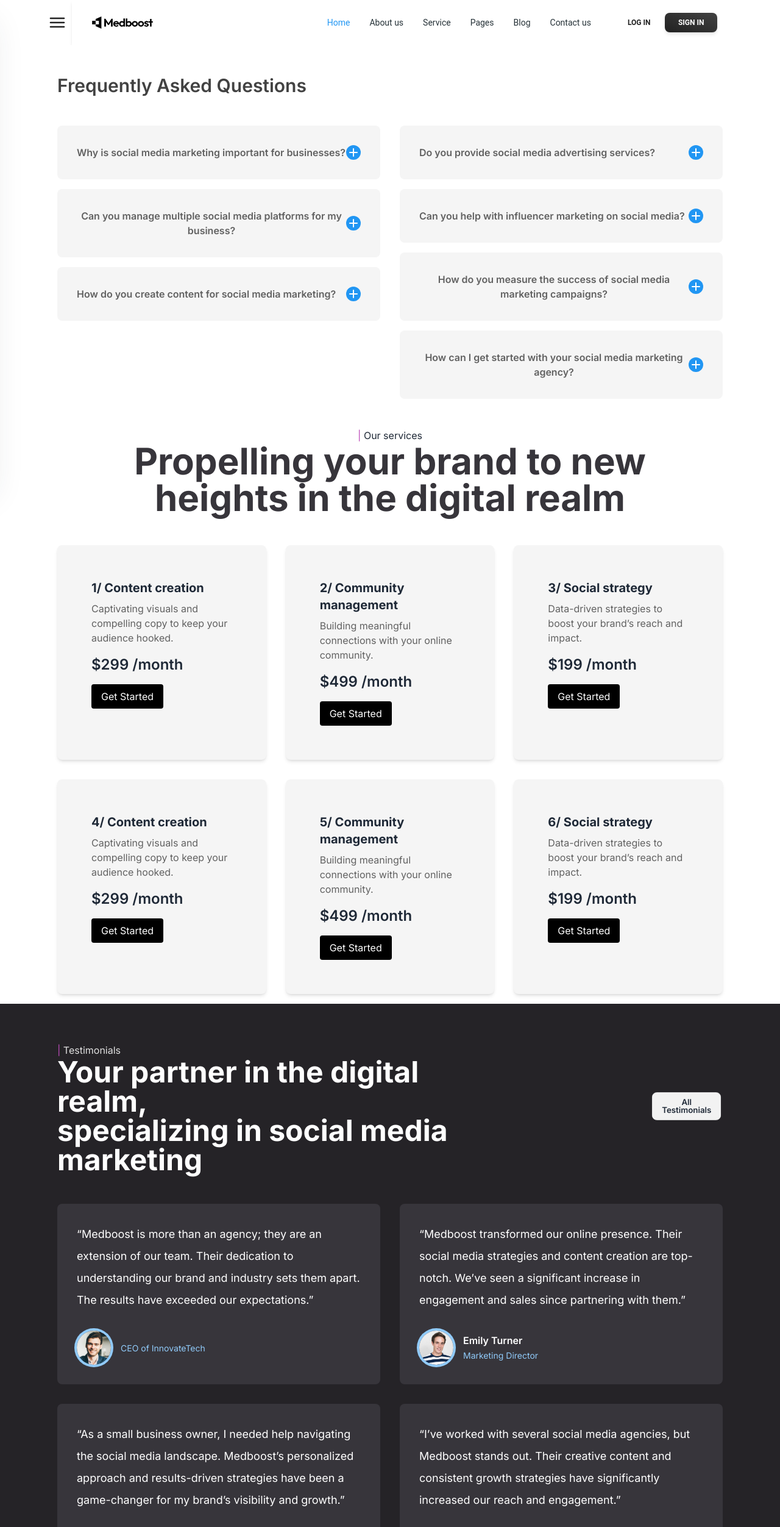
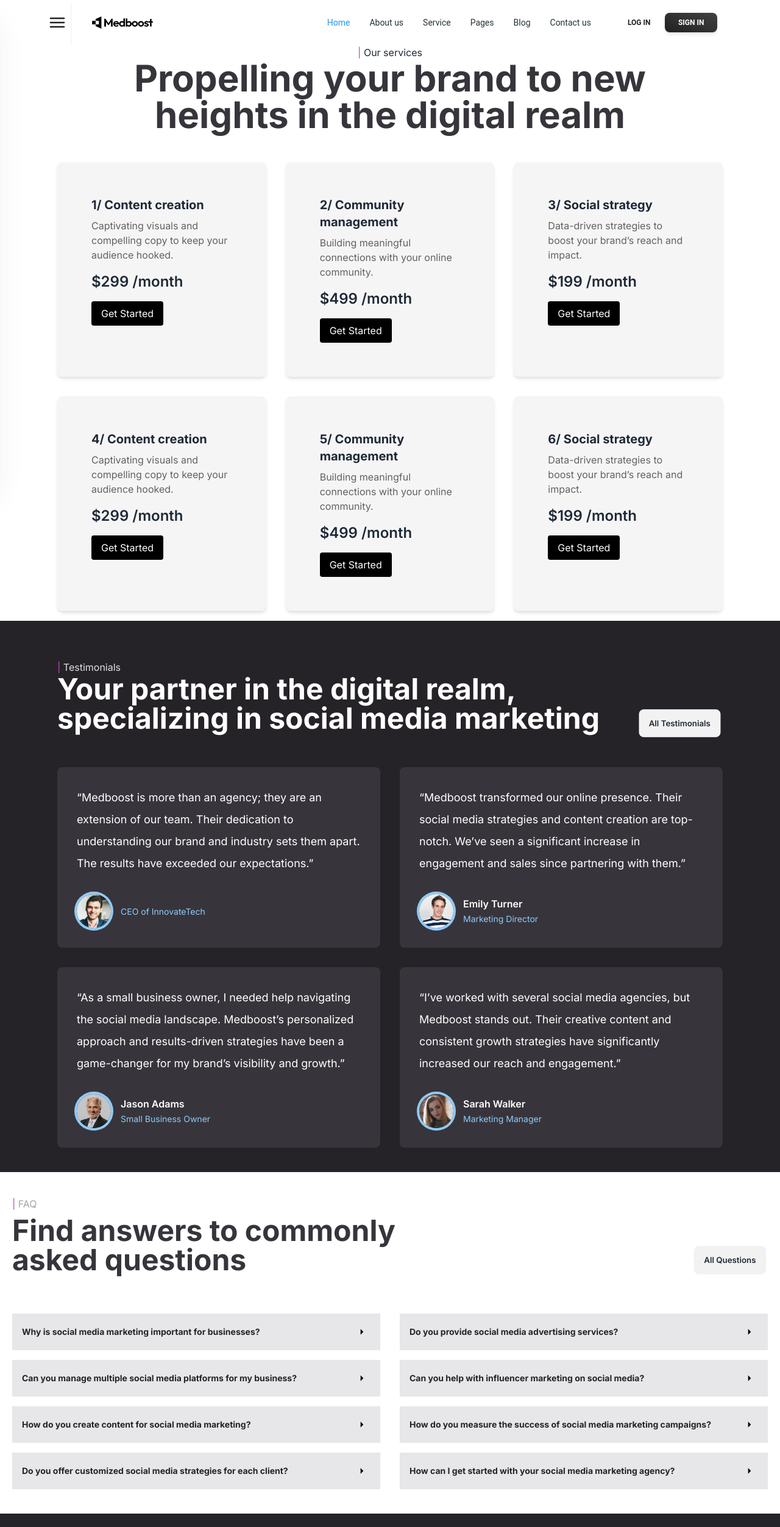
Before and after one commit to Nahidul-Islam-Siam/medboost, a Next.js app: page / in a window 1280 px wide. Shown: the top 2504 px of the page at 61% size. Built offline with nearby package versions, Linux system fonts and the light colour scheme.

Commit message:
faq done

```diff
--- a/src/app/page.js
+++ b/src/app/page.js
@@ -22,9 +22,10 @@ export default function Home() {
 
 
     </div>
-    <Faq/>
+
     <Pricing/>
     <Testimonials/>
+    <Faq/>
       <FreeConsultation/>
 
       <EmailSend/>
--- a/src/components/Component/Faq.jsx
+++ b/src/components/Component/Faq.jsx
@@ -1,5 +1,6 @@
 "use client";
 import React, { useState } from 'react';
+import { RiArrowDropUpFill, RiArrowDropRightFill } from "react-icons/ri";
 
 const Faq = () => {
   const [isOpen1, setIsOpen1] = useState(false);
@@ -9,129 +10,142 @@ const Faq = () => {
   const [isOpen5, setIsOpen5] = useState(false);
   const [isOpen6, setIsOpen6] = useState(false);
   const [isOpen7, setIsOpen7] = useState(false);
+  const [isOpen8, setIsOpen8] = useState(false);
 
   return (
-    <section className="bg-white dark:bg-gray-900">
-      <div className="container px-6 py-12 mx-auto">
-        <h1 className="text-2xl font-semibold text-gray-800 lg:text-3xl dark:text-white">Frequently Asked Questions</h1>
+    <section className="bg-white mx-5 mt-10 mb-10 dark:bg-gray-900">
+      <div className="mx-auto">
+        <div className="mt-6 md:flex md:items-center md:justify-between">
+          <div className="flex justify-between w-full">
+            <div>
+              <p className="text-[#A7A6A9] mb-2"><span className="text-[#BD4BB9]">| </span>FAQ</p>
+              <h1 className="font-bold grow text-3xl md:text-2xl text-[#37353B] lg:text-5xl">
+                Find answers to commonly <br /> asked questions
+              </h1>
+            </div>
+            <div className="hidden lg:block">
+              <button className="btn mt-20">All Questions</button>
+            </div>
+          </div>
+        </div>
 
-        <div className="mt-8 grid grid-cols-1 md:grid-cols-2 gap-8 lg:mt-12">
+        <section className="mt-8 grid grid-cols-1 md:grid-cols-2 gap-8 lg:mt-12 text-sm">
           <div>
-            <div className="p-8 bg-gray-100 rounded-lg dark:bg-gray-800">
-              <button className="flex items-center justify-between w-full" onClick={() => setIsOpen1(!isOpen1)}>
-                <h1 className="font-semibold text-gray-700 dark:text-white">Why is social media marketing important for businesses?</h1>
-                <span className="text-white bg-blue-500 rounded-full">
-                  <svg xmlns="http://www.w3.org/2000/svg" className="w-6 h-6" fill="none" viewBox="0 0 24 24" stroke="currentColor">
-                    <path strokeLinecap="round" strokeLinejoin="round" strokeWidth="2" d={isOpen1 ? 'M18 12H6' : 'M12 6v6m0 0v6m0-6h6m-6 0H6'} />
-                  </svg>
+            <div className="mt-4">
+              <button className="flex items-center justify-between w-full bg-[#E7E6E8] p-4" onClick={() => setIsOpen1(!isOpen1)}>
+                <h1 className="font-bold text-[#252327] dark:text-white">Why is social media marketing important for businesses?</h1>
+                <span className="text-black rounded-full">
+                  {isOpen1 ? <RiArrowDropUpFill size={28} /> : <RiArrowDropRightFill size={28} />}
                 </span>
               </button>
               {isOpen1 && (
-                <p className="mt-6 text-sm text-gray-500 dark:text-gray-300">
-                  Lorem ipsum dolor sit, amet consectetur adipisicing elit. Voluptas eaque nobis, fugit odit omnis fugiat deleniti animi ab maxime cum laboriosam recusandae facere dolorum veniam quia pariatur obcaecati illo ducimus?
+                <p className="mt-6 text-sm transition-shadow text-[#55525A] dark:text-gray-300">
+                  Social media marketing is crucial for businesses as it allows them to connect with their target audience, build brand loyalty, drive website traffic, generate leads, and increase sales. It’s a powerful tool for online visibility.
                 </p>
               )}
             </div>
 
-            <div className="p-8 bg-gray-100 rounded-lg dark:bg-gray-800 mt-4">
-              <button className="flex items-center justify-between w-full" onClick={() => setIsOpen2(!isOpen2)}>
-                <h1 className="font-semibold text-gray-700 dark:text-white">Can you manage multiple social media platforms for my business?</h1>
-                <span className="text-white bg-blue-500 rounded-full">
-                  <svg xmlns="http://www.w3.org/2000/svg" className="w-6 h-6" fill="none" viewBox="0 0 24 24" stroke="currentColor">
-                    <path strokeLinecap="round" strokeLinejoin="round" strokeWidth="2" d={isOpen2 ? 'M18 12H6' : 'M12 6v6m0 0v6m0-6h6m-6 0H6'} />
-                  </svg>
+            <div className="mt-4">
+              <button className="flex items-center justify-between w-full bg-[#E7E6E8] p-4" onClick={() => setIsOpen2(!isOpen2)}>
+                <h1 className="font-bold text-[#252327] dark:text-white">Can you manage multiple social media platforms for my business?</h1>
+                <span className="text-black rounded-full">
+                  {isOpen2 ? <RiArrowDropUpFill size={28} /> : <RiArrowDropRightFill size={28} />}
                 </span>
               </button>
               {isOpen2 && (
-                <p className="mt-6 text-sm text-gray-500 dark:text-gray-300">
+                <p className="mt-6 text-sm transition-shadow text-[#55525A] dark:text-gray-300">
                   Yes, we can manage multiple social media platforms such as Facebook, Instagram, Twitter, LinkedIn, and more, depending on your business’s goals and target audience.
                 </p>
               )}
             </div>
 
-            <div className="p-8 bg-gray-100 rounded-lg dark:bg-gray-800 mt-4">
-              <button className="flex items-center justify-between w-full" onClick={() => setIsOpen3(!isOpen3)}>
-                <h1 className="font-semibold text-gray-700 dark:text-white">How do you create content for social media marketing?</h1>
-                <span className="text-white bg-blue-500 rounded-full">
-                  <svg xmlns="http://www.w3.org/2000/svg" className="w-6 h-6" fill="none" viewBox="0 0 24 24" stroke="currentColor">
-                    <path strokeLinecap="round" strokeLinejoin="round" strokeWidth="2" d={isOpen3 ? 'M18 12H6' : 'M12 6v6m0 0v6m0-6h6m-6 0H6'} />
-                  </svg>
+            <div className="mt-4">
+              <button className="flex items-center justify-between w-full bg-[#E7E6E8] p-4" onClick={() => setIsOpen3(!isOpen3)}>
+                <h1 className="font-bold text-[#252327] dark:text-white">How do you create content for social media marketing?</h1>
+                <span className="text-black rounded-full">
+                  {isOpen3 ? <RiArrowDropUpFill size={28} /> : <RiArrowDropRightFill size={28} />}
                 </span>
               </button>
               {isOpen3 && (
-                <p className="mt-6 text-sm text-gray-500 dark:text-gray-300">
-                  Lorem ipsum dolor sit, amet consectetur adipisicing elit. Voluptas eaque nobis, fugit odit omnis fugiat deleniti animi ab maxime cum laboriosam recusandae facere dolorum veniam quia pariatur obcaecati illo ducimus?
+                <p className="mt-6 text-sm transition-shadow text-[#55525A] dark:text-gray-300">
+                  Our content creation process involves researching your industry, identifying trends, and creating engaging and relevant content such as posts, images, videos, and infographics tailored to your brand and audience.
+                </p>
+              )}
+            </div>
+
+            <div className="mt-4">
+              <button className="flex items-center justify-between w-full bg-[#E7E6E8] p-4" onClick={() => setIsOpen4(!isOpen4)}>
+                <h1 className="font-bold text-[#252327] dark:text-white">Do you offer customized social media strategies for each client?</h1>
+                <span className="text-black rounded-full">
+                  {isOpen4 ? <RiArrowDropUpFill size={28} /> : <RiArrowDropRightFill size={28} />}
+                </span>
+              </button>
+              {isOpen4 && (
+                <p className="mt-6 text-sm transition-shadow text-[#55525A] dark:text-gray-300">
+                  Yes, we tailor our social media strategies to meet the unique needs and objectives of each client. We conduct thorough research to create strategies that align with your business goals.
                 </p>
               )}
             </div>
           </div>
 
           <div>
-            <div className="p-8 bg-gray-100 rounded-lg dark:bg-gray-800">
-              <button className="flex items-center justify-between w-full" onClick={() => setIsOpen4(!isOpen4)}>
-                <h1 className="font-semibold text-gray-700 dark:text-white">Do you provide social media advertising services?</h1>
-                <span className="text-white bg-blue-500 rounded-full">
-                  <svg xmlns="http://www.w3.org/2000/svg" className="w-6 h-6" fill="none" viewBox="0 0 24 24" stroke="currentColor">
-                    <path strokeLinecap="round" strokeLinejoin="round" strokeWidth="2" d={isOpen4 ? 'M18 12H6' : 'M12 6v6m0 0v6m0-6h6m-6 0H6'} />
-                  </svg>
+            <div className="mt-4">
+              <button className="flex items-center justify-between w-full bg-[#E7E6E8] p-4" onClick={() => setIsOpen5(!isOpen5)}>
+                <h1 className="font-bold text-[#252327] dark:text-white">Do you provide social media advertising services?</h1>
+                <span className="text-black rounded-full">
+                  {isOpen5 ? <RiArrowDropUpFill size={28} /> : <RiArrowDropRightFill size={28} />}
                 </span>
               </button>
-              {isOpen4 && (
-                <p className="mt-6 text-sm text-gray-500 dark:text-gray-300">
-                  Lorem ipsum dolor sit, amet consectetur adipisicing elit. Voluptas eaque nobis, fugit odit omnis fugiat deleniti animi ab maxime cum laboriosam recusandae facere dolorum veniam quia pariatur obcaecati illo ducimus?
+              {isOpen5 && (
+                <p className="mt-6 text-sm transition-shadow text-[#55525A] dark:text-gray-300">
+                  Yes, we offer social media advertising services that include creating and managing ad campaigns on platforms like Facebook Ads, Instagram Ads, and others to reach a wider audience and drive conversions.
                 </p>
               )}
             </div>
 
-            <div className="p-8 bg-gray-100 rounded-lg dark:bg-gray-800 mt-4">
-              <button className="flex items-center justify-between w-full" onClick={() => setIsOpen5(!isOpen5)}>
-                <h1 className="font-semibold text-gray-700 dark:text-white">Can you help with influencer marketing on social media?</h1>
-                <span className="text-white bg-blue-500 rounded-full">
-                  <svg xmlns="http://www.w3.org/2000/svg" className="w-6 h-6" fill="none" viewBox="0 0 24 24" stroke="currentColor">
-                    <path strokeLinecap="round" strokeLinejoin="round" strokeWidth="2" d={isOpen5 ? 'M18 12H6' : 'M12 6v6m0 0v6m0-6h6m-6 0H6'} />
-                  </svg>
+            <div className="mt-4">
+              <button className="flex items-center justify-between w-full bg-[#E7E6E8] p-4" onClick={() => setIsOpen6(!isOpen6)}>
+                <h1 className="font-bold text-[#252327] dark:text-white">Can you help with influencer marketing on social media?</h1>
+                <span className="text-black rounded-full">
+                  {isOpen6 ? <RiArrowDropUpFill size={28} /> : <RiArrowDropRightFill size={28} />}
                 </span>
               </button>
-              {isOpen5 && (
-                <p className="mt-6 text-sm text-gray-500 dark:text-gray-300">
-                  Lorem ipsum dolor sit, amet consectetur adipisicing elit. Voluptas eaque nobis, fugit odit omnis fugiat deleniti animi ab maxime cum laboriosam recusandae facere dolorum veniam quia pariatur obcaecati illo ducimus?
+              {isOpen6 && (
+                <p className="mt-6 text-sm transition-shadow text-[#55525A] dark:text-gray-300">
+                  Absolutely! We can identify suitable influencers in your niche, establish partnerships, and create influencer marketing campaigns to promote your products or services effectively.
                 </p>
               )}
             </div>
 
-            <div className="p-8 bg-gray-100 rounded-lg dark:bg-gray-800 mt-4">
-              <button className="flex items-center justify-between w-full" onClick={() => setIsOpen6(!isOpen6)}>
-                <h1 className="font-semibold text-gray-700 dark:text-white">How do you measure the success of social media marketing campaigns?</h1>
-                <span className="text-white bg-blue-500 rounded-full">
-                  <svg xmlns="http://www.w3.org/2000/svg" className="w-6 h-6" fill="none" viewBox="0 0 24 24" stroke="currentColor">
-                    <path strokeLinecap="round" strokeLinejoin="round" strokeWidth="2" d={isOpen6 ? 'M18 12H6' : 'M12 6v6m0 0v6m0-6h6m-6 0H6'} />
-                  </svg>
+            <div className="mt-4">
+              <button className="flex items-center justify-between w-full bg-[#E7E6E8] p-4" onClick={() => setIsOpen7(!isOpen7)}>
+                <h1 className="font-bold text-[#252327] dark:text-white">How do you measure the success of social media marketing campaigns?</h1>
+                <span className="text-black rounded-full">
+                  {isOpen7 ? <RiArrowDropUpFill size={28} /> : <RiArrowDropRightFill size={28} />}
                 </span>
               </button>
-              {isOpen6 && (
-                <p className="mt-6 text-sm text-gray-500 dark:text-gray-300">
-                  Lorem ipsum dolor sit, amet consectetur adipisicing elit. Voluptas eaque nobis, fugit odit omnis fugiat deleniti animi ab maxime cum laboriosam recusandae facere dolorum veniam quia pariatur obcaecati illo ducimus?
+              {isOpen7 && (
+                <p className="mt-6 text-sm transition-shadow text-[#55525A] dark:text-gray-300">
+                  We use key performance indicators (KPIs) such as engagement metrics, website traffic, conversion rates, and ROI (Return on Investment) to measure the success of social media marketing campaigns. We provide regular reports to track progress.
                 </p>
               )}
             </div>
 
-            <div className="p-8 bg-gray-100 rounded-lg dark:bg-gray-800 mt-4">
-              <button className="flex items-center justify-between w-full" onClick={() => setIsOpen7(!isOpen7)}>
-                <h1 className="font-semibold text-gray-700 dark:text-white">How can I get started with your social media marketing agency?</h1>
-                <span className="text-white bg-blue-500 rounded-full">
-                  <svg xmlns="http://www.w3.org/2000/svg" className="w-6 h-6" fill="none" viewBox="0 0 24 24" stroke="currentColor">
-                    <path strokeLinecap="round" strokeLinejoin="round" strokeWidth="2" d={isOpen7 ? 'M18 12H6' : 'M12 6v6m0 0v6m0-6h6m-6 0H6'} />
-                  </svg>
+            <div className="mt-4">
+              <button className="flex items-center justify-between w-full bg-[#E7E6E8] p-4" onClick={() => setIsOpen8(!isOpen8)}>
+                <h1 className="font-bold text-[#252327] dark:text-white">How can I get started with your social media marketing agency?</h1>
+                <span className="text-black rounded-full">
+                  {isOpen8 ? <RiArrowDropUpFill size={28} /> : <RiArrowDropRightFill size={28} />}
                 </span>
               </button>
-              {isOpen7 && (
-                <p className="mt-6 text-sm text-gray-500 dark:text-gray-300">
-                  Lorem ipsum dolor sit, amet consectetur adipisicing elit. Voluptas eaque nobis, fugit odit omnis fugiat deleniti animi ab maxime cum laboriosam recusandae facere dolorum veniam quia pariatur obcaecati illo ducimus?
+              {isOpen8 && (
+                <p className="mt-6 text-sm transition-shadow text-[#55525A] dark:text-gray-300">
+                  To get started, simply reach out to us through our website or contact us by phone or email. We’ll schedule a consultation to discuss your goals and create a customized social media marketing plan for your business.
                 </p>
               )}
             </div>
           </div>
-        </div>
+        </section>
       </div>
     </section>
   );
--- a/src/components/Component/Testimonials.jsx
+++ b/src/components/Component/Testimonials.jsx
@@ -1,8 +1,9 @@
 import Image from "next/image";
-import a1 from "../../../public/A1.jpg"
-import a2 from "../../../public/A2.jpg"
-import a3 from "../../../public/A3.jpg"
-import a4 from "../../../public/A4.jpg"
+import a1 from "../../../public/A1.jpg";
+import a2 from "../../../public/A2.jpg";
+import a3 from "../../../public/A3.jpg";
+import a4 from "../../../public/A4.jpg";
+
 const testimonialsData = [
   {
     text: "“Medboost is more than an agency; they are an extension of our team. Their dedication to understanding our brand and industry sets them apart. The results have exceeded our expectations.”",
@@ -38,26 +39,23 @@ const testimonialsData = [
     <section className="bg-[#252327] dark:bg-gray-900">
       <div className="container px-6 py-10 mx-auto">
         <div className="mt-6 md:flex md:items-center md:justify-between">
-            <div className="flex justify-between">
-             <div >
+          <div className="flex justify-between w-full">
+            <div>
               <p className="text-gray-300"><span className="text-[#BD4BB9]">| </span>Testimonials</p>
-              <h1 className="font-bold grow text-2xl md:text-2xl  text-white lg:text-5xl ">
+              <h1 className="font-bold grow text-2xl md:text-2xl text-white lg:text-5xl">
                 Your partner in the digital realm, <br /> specializing in social media marketing
               </h1>
             </div>
-           <div>
-            <button className="btn bottom-0 mt-20 md:ml-0  lg:ml-56  hidden lg:block ">All Testimonials</button>
+            <div className="hidden lg:block">
+              <button className="btn mt-20">All Testimonials</button>
             </div>
           </div>
-            <div className="flex justify-between mt-8 md:mt-0">
+        </div>
 
-
-            </div>
-          </div>
         <section className="grid grid-cols-1 gap-8 mt-8 xl:mt-12 lg:grid-cols-2 xl:grid-cols-2">
           {testimonialsData.map((testimonial, index) => (
             <div key={index} className={`p-8 ${testimonial.bgColor} rounded-lg`}>
-                <p className={`leading-loose ${testimonial.bgColor.includes('bg-') ? 'text-white text-lg' : 'text-gray-500  font-bold dark:text-gray-400'}`}>
+              <p className={`leading-loose ${testimonial.bgColor.includes('bg-') ? 'text-white text-lg' : 'text-gray-500 font-bold dark:text-gray-400'}`}>
                 {testimonial.text}
               </p>
               <div className="flex items-center mt-8 -mx-2">
```
Lines whose indentation alone changed are shown as unchanged.
